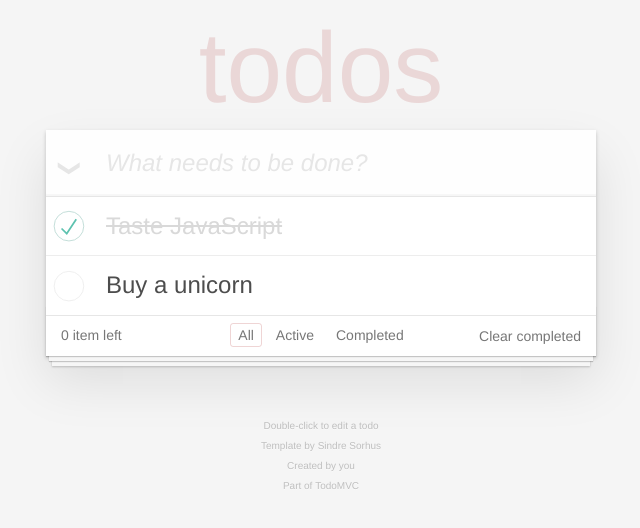
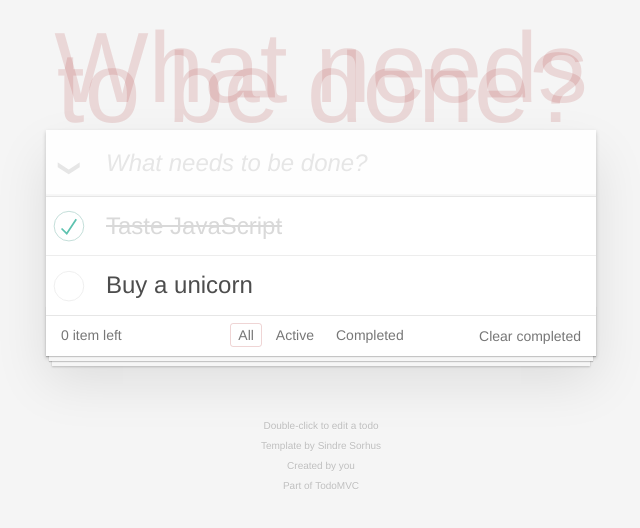
Before and after one commit to leo-yujie/angular-todo-mvc-sample, an Angular app: page / in a window 1280 px wide. Shown: the top 528 px of the page, without its empty margins (319-959 px from the left). Built offline with nearby package versions, Linux system fonts and the light colour scheme.

Commit message:
Property Binding

```diff
--- a/src/app/title/title.component.html
+++ b/src/app/title/title.component.html
@@ -1,4 +1,4 @@
 <header class="header">
-  <h1>{{ title }}</h1>
-  <input class="new-todo" placeholder="What needs to be done?" autofocus>
+  <h1>{{ input_placeholder }}</h1>
+  <input class="new-todo" [placeholder]="input_placeholder" autofocus>
 </header>
--- a/src/app/title/title.component.ts
+++ b/src/app/title/title.component.ts
@@ -8,6 +8,7 @@ import { Component, OnInit } from '@angular/core';
 export class TitleComponent implements OnInit {
 
   title = 'todos';
+  input_placeholder = 'What needs to be done?';
 
   constructor() { }
 
```
